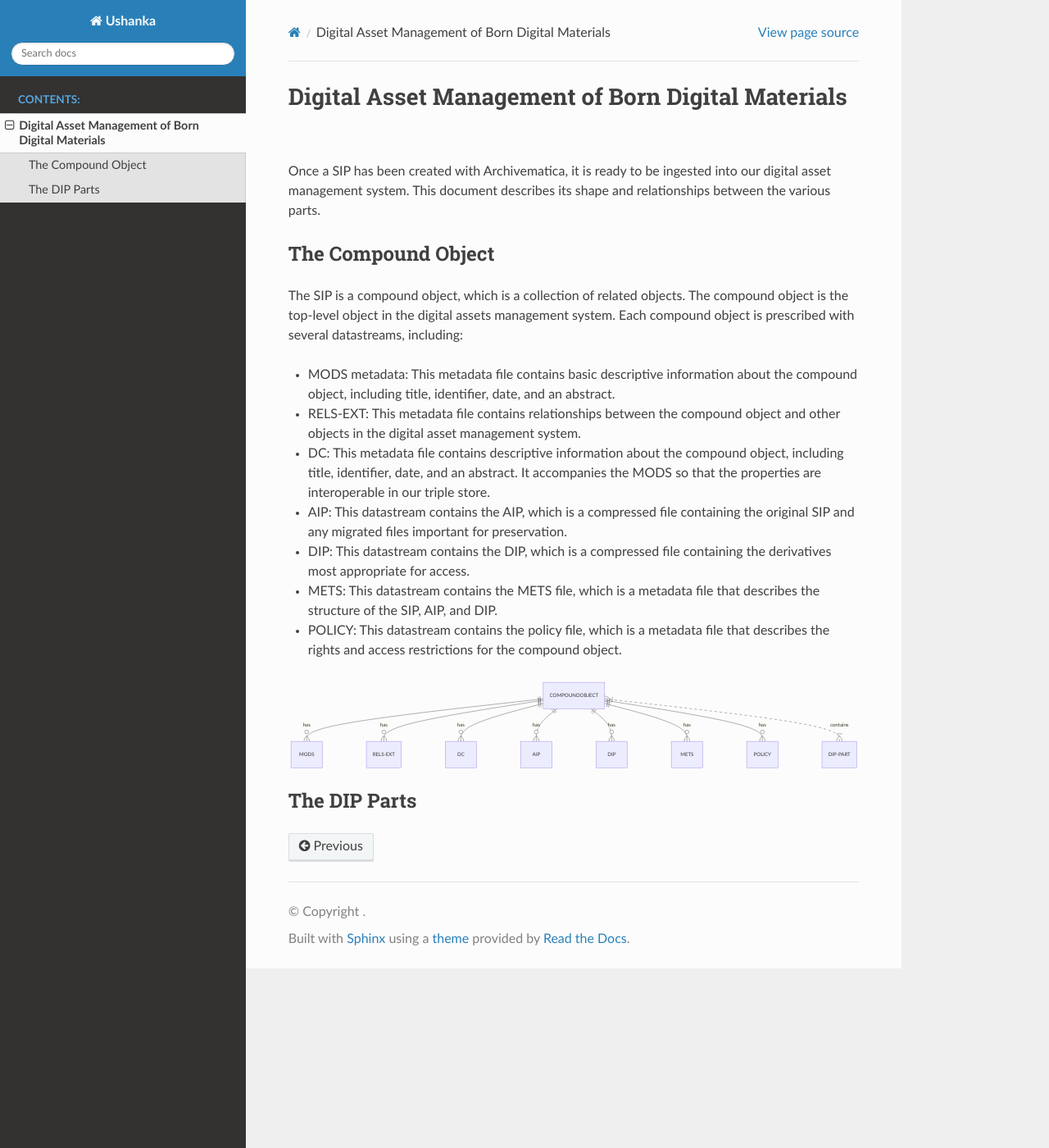
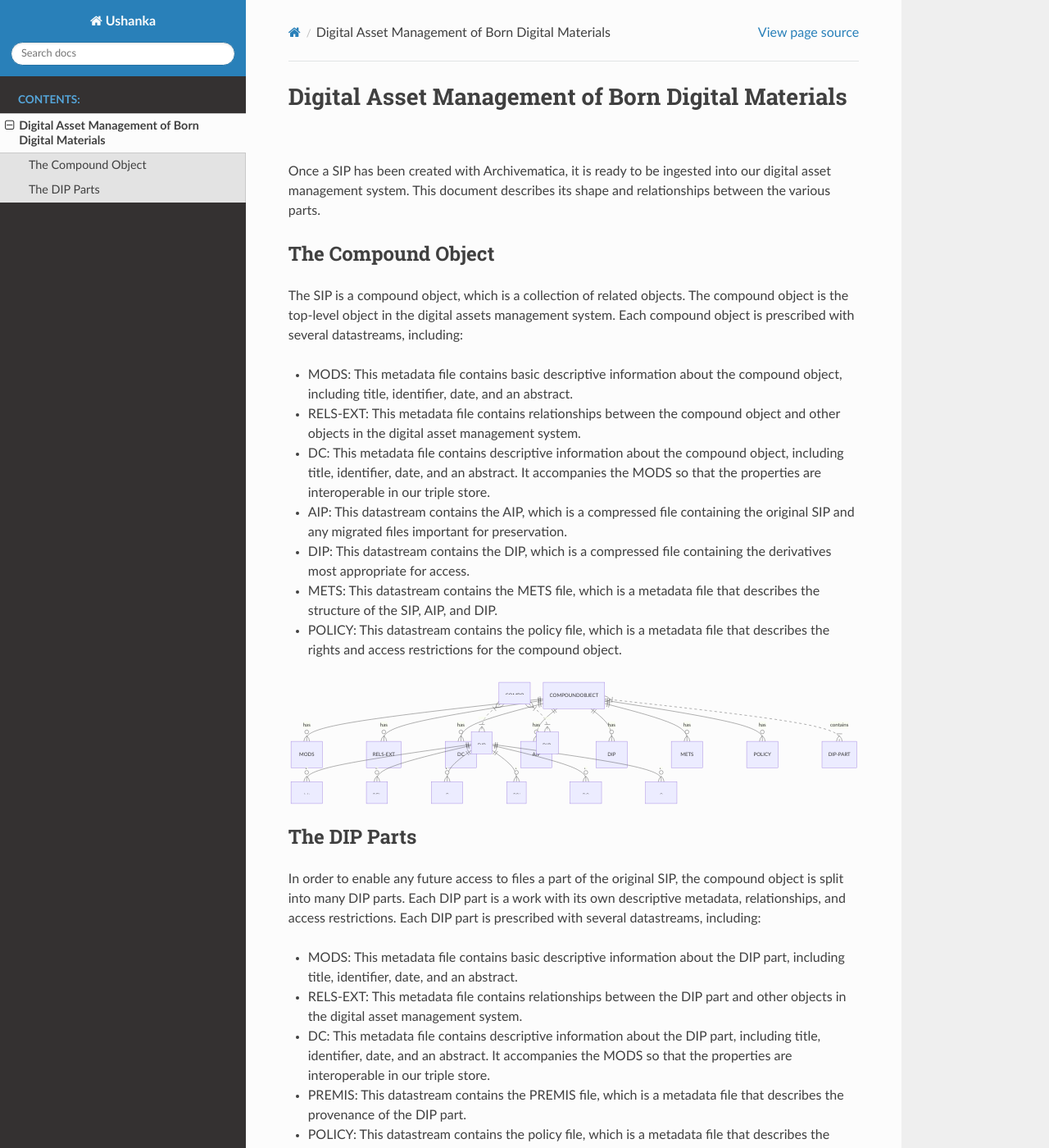
Before and after one commit to utkdigitalinitiatives/ushanka, a Sphinx documentation site: the page built from docs/source/contents/fedora.rst, in a window 1280 px wide and 1400 px high. Shown: the whole window at 82% size. Built offline with Sphinx 7.4.7 and the Read the Docs theme 2.0.0, drawn with Linux system fonts in a browser that asks for light colours; some of the changed text lies outside the part shown.

Commit message:
Describe DIP part.

```diff
--- a/docs/source/contents/fedora.rst
+++ b/docs/source/contents/fedora.rst
@@ -32,3 +32,26 @@
 
 The DIP Parts
 -------------
+
+In order to enable any future access to files a part of the original SIP, the compound object is split into many DIP
+parts. Each DIP part is a work with its own descriptive metadata, relationships, and access restrictions.  Each DIP part
+is prescribed with several datastreams, including:
+
+* MODS:  This metadata file contains basic descriptive information about the DIP part, including title, identifier, date, and an abstract.
+* RELS-EXT:  This metadata file contains relationships between the DIP part and other objects in the digital asset management system.
+* DC:  This metadata file contains descriptive information about the DIP part, including title, identifier, date, and an abstract. It accompanies the MODS so that the properties are interoperable in our triple store.
+* PREMIS: This datastream contains the PREMIS file, which is a metadata file that describes the provenance of the DIP part.
+* POLICY: This datastream contains the policy file, which is a metadata file that describes the rights and access restrictions for the DIP part.
+* OBJ: This datastream contains the primary file from the DIP that the other files describe.
+
+.. mermaid::
+
+    erDiagram
+        COMPOUNDOBJECT }|..|{ DIP-PART : contains
+        COMPOUNDOBJECT }|..|{ DIP-PART2 : contains
+        DIP-PART ||--o{ MODS : has
+        DIP-PART ||--o{ RELS-EXT : has
+        DIP-PART ||--o{ DC : has
+        DIP-PART ||--o{ PREMIS : has
+        DIP-PART ||--o{ POLICY : has
+        DIP-PART ||--o{ OBJ : has
```
Also changed, not shown: other parts of docs/source/contents/fedora.rst (+1 -1 lines).
